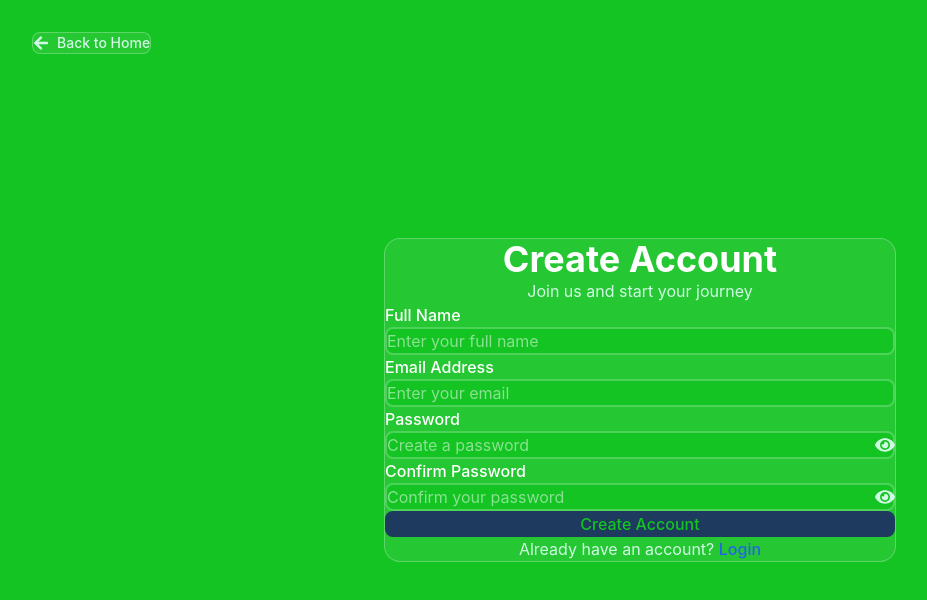
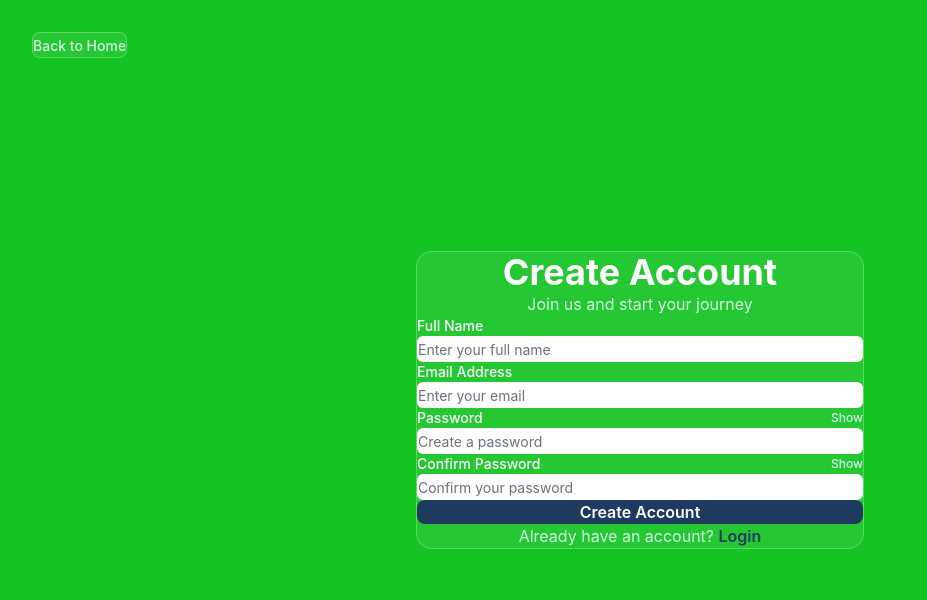
Before and after one commit to faseehR/mern-portfolio, a React (Vite) app in the folder client/: page /signup in a window 1280 px wide. Shown: the top 600 px of the page, without its empty margins (0-927 px from the left). Built offline with nearby package versions, Linux system fonts and the light colour scheme.

Commit message:
Backend Connected  with Authentication Pages

```diff
--- a/client/src/components/Login.jsx
+++ b/client/src/components/Login.jsx
@@ -1,140 +1,186 @@
 import React, { useState } from "react";
 import { Link, useNavigate } from "react-router-dom";
-import { FaEnvelope, FaLock, FaEye, FaEyeSlash, FaArrowLeft } from "react-icons/fa";
+import axios from "axios";
 
 function Login() {
   const [showPassword, setShowPassword] = useState(false);
+
   const [email, setEmail] = useState("");
   const [password, setPassword] = useState("");
+
   const navigate = useNavigate();
 
-  const handleSubmit = (e) => {
+  const handleSubmit = async (e) => {
     e.preventDefault();
-    // Handle login logic here
-    console.log("Login attempted with:", { email, password });
-    // After successful login, navigate to home
+
+    try {
+      const response = await axios.post(
+        "http://localhost:5000/api/auth/login",
+        {
+          email,
+          password,
+        }
+      );
+
+      // Save JWT Token
+      localStorage.setItem("token", response.data.token);
+
+      // Save User Details
+      localStorage.setItem(
+        "user",
+        JSON.stringify(response.data.user)
+      );
+
+      alert(response.data.message);
+
+      // Clear Fields
+      setEmail("");
+      setPassword("");
+
+      // Redirect to Home
       navigate("/");
+
+    } catch (error) {
+      if (error.response) {
+        alert(error.response.data.message);
+      } else {
+        alert("Unable to connect to backend.");
+      }
+
+      console.error(error);
+    }
+  };
+
+  const inputStyle = {
+    backgroundColor: "#ffffff",
+    borderColor: "var(--border-color)",
+    color: "#000000",
   };
 
   return (
-    <div className="min-h-screen flex items-center justify-center py-12 px-4 sm:px-6 lg:px-8 relative"
-         style={{ backgroundColor: "var(--primary-color)" }}>
-
-      {/* Back to Home Button - Top Left */}
+    <div
+      className="min-h-screen flex items-center justify-center py-12 px-4 sm:px-6 lg:px-8 relative"
+      style={{ backgroundColor: "var(--primary-color)" }}
+    >
+      {/* Back to Home Button */}
       <button
         onClick={() => navigate("/")}
-        className="absolute top-6 left-6 sm:top-8 sm:left-8 flex items-center gap-2 px-4 py-2 rounded-lg transition-all duration-300 hover:scale-105"
+        className="absolute top-6 left-6 sm:top-8 sm:left-8 px-4 py-2 rounded-lg transition-all duration-300 hover:scale-105"
         style={{
           backgroundColor: "var(--card-bg)",
           color: "var(--text-secondary)",
           border: "1px solid var(--border-color)",
         }}
       >
-        <FaArrowLeft size={16} />
         <span className="text-sm font-medium">Back to Home</span>
       </button>
 
-      <div className="max-w-lg w-full space-y-8 p-8 sm:p-10 rounded-2xl"
+      <div
+        className="max-w-md w-full space-y-8 p-8 sm:p-10 rounded-2xl"
         style={{
           backgroundColor: "var(--card-bg)",
           border: "1px solid var(--border-color)",
-           }}>
+        }}
+      >
         {/* Header */}
         <div className="text-center">
-          <h2 className="text-3xl sm:text-4xl font-bold" style={{ color: "var(--text-color)" }}>
+          <h2
+            className="text-3xl sm:text-4xl font-bold"
+            style={{ color: "var(--text-color)" }}
+          >
             Welcome Back
           </h2>
-          <p className="mt-2 text-sm sm:text-base" style={{ color: "var(--text-secondary)" }}>
+
+          <p
+            className="mt-2 text-sm sm:text-base"
+            style={{ color: "var(--text-secondary)" }}
+          >
             Sign in to your account
           </p>
         </div>
 
         {/* Login Form */}
-        <form className="mt-8 space-y-6" onSubmit={handleSubmit}>
+        <form className="space-y-5" onSubmit={handleSubmit}>
           {/* Email Field */}
           <div>
-            <label htmlFor="email" className="block text-sm sm:text-base font-medium mb-2"
-                   style={{ color: "var(--text-color)" }}>
+            <label
+              htmlFor="email"
+              className="block text-sm font-medium mb-2"
+              style={{ color: "var(--text-color)" }}
+            >
               Email Address
             </label>
-            <div className="relative">
-              <div className="absolute inset-y-0 left-0 pl-3 sm:pl-4 flex items-center pointer-events-none">
-                <FaEnvelope size={18} className="sm:w-5 sm:h-5" style={{ color: "var(--text-secondary)" }} />
-              </div>
+
             <input
               id="email"
-                name="email"
               type="email"
               autoComplete="email"
               required
               value={email}
               onChange={(e) => setEmail(e.target.value)}
-                className="appearance-none rounded-lg relative block w-full px-3 sm:px-4 py-3 sm:py-4 pl-10 sm:pl-12 border-2 focus:outline-none focus:ring-2 focus:ring-[var(--secondary-color)] text-sm sm:text-base"
-                style={{
-                  backgroundColor: "var(--primary-color)",
-                  borderColor: "var(--border-color)",
-                  color: "var(--text-color)",
-                }}
               placeholder="Enter your email"
+              className="w-full px-4 py-3 rounded-md border focus:outline-none focus:ring-1 focus:ring-[var(--secondary-color)] placeholder:text-sm placeholder:text-gray-500 text-sm sm:text-base"
+              style={inputStyle}
             />
-            </div>
           </div>
 
           {/* Password Field */}
           <div>
-            <label htmlFor="password" className="block text-sm sm:text-base font-medium mb-2"
-                   style={{ color: "var(--text-color)" }}>
+            <div className="flex items-center justify-between mb-2">
+              <label
+                htmlFor="password"
+                className="block text-sm font-medium"
+                style={{ color: "var(--text-color)" }}
+              >
                 Password
               </label>
-            <div className="relative">
-              <div className="absolute inset-y-0 left-0 pl-3 sm:pl-4 flex items-center pointer-events-none">
-                <FaLock size={18} className="sm:w-5 sm:h-5" style={{ color: "var(--text-secondary)" }} />
+              <button
+                type="button"
+                onClick={() => setShowPassword(!showPassword)}
+                className="text-xs font-medium hover:underline"
+                style={{ color: "var(--text-secondary)" }}
+              >
+                {showPassword ? "Hide" : "Show"}
+              </button>
             </div>
+
             <input
               id="password"
-                name="password"
               type={showPassword ? "text" : "password"}
               autoComplete="current-password"
               required
               value={password}
               onChange={(e) => setPassword(e.target.value)}
-                className="appearance-none rounded-lg relative block w-full px-3 sm:px-4 py-3 sm:py-4 pl-10 sm:pl-12 pr-10 sm:pr-12 border-2 focus:outline-none focus:ring-2 focus:ring-[var(--secondary-color)] text-sm sm:text-base"
-                style={{
-                  backgroundColor: "var(--primary-color)",
-                  borderColor: "var(--border-color)",
-                  color: "var(--text-color)",
-                }}
               placeholder="Enter your password"
+              className="w-full px-4 py-3 rounded-md border focus:outline-none focus:ring-1 focus:ring-[var(--secondary-color)] placeholder:text-sm placeholder:text-gray-500 text-sm sm:text-base"
+              style={inputStyle}
             />
-              <button
-                type="button"
-                onClick={() => setShowPassword(!showPassword)}
-                className="absolute inset-y-0 right-0 pr-3 sm:pr-4 flex items-center"
-                style={{ color: "var(--text-secondary)" }}
-              >
-                {showPassword ? <FaEyeSlash size={18} className="sm:w-5 sm:h-5" /> : <FaEye size={18} className="sm:w-5 sm:h-5" />}
-              </button>
-            </div>
           </div>
 
           {/* Login Button */}
           <button
             type="submit"
-            className="w-full flex justify-center py-3 sm:py-4 px-4 border border-transparent rounded-lg text-sm sm:text-base font-medium transition-all duration-300 hover:opacity-80 hover:scale-[1.02]"
+            className="w-full flex justify-center py-3 px-4 rounded-lg text-sm sm:text-base font-semibold transition-all duration-300 hover:opacity-90 mt-2"
             style={{
               backgroundColor: "var(--secondary-color)",
-              color: "var(--primary-color)",
+              color: "#ffffff",
             }}
           >
             Sign In
           </button>
 
-          {/* Sign Up Link */}
+          {/* Signup Link */}
           <div className="text-center pt-2">
-            <p className="text-sm sm:text-base" style={{ color: "var(--text-secondary)" }}>
+            <p
+              className="text-sm sm:text-base"
+              style={{ color: "var(--text-secondary)" }}
+            >
               Don't have an account?{" "}
-              <Link to="/signup" className="font-medium hover:underline"
-                 style={{ color: "#2563eb" }}>
+              <Link
+                to="/signup"
+                className="font-semibold hover:underline"
+                style={{ color: "var(--secondary-color)" }}
+              >
                 Sign up
               </Link>
             </p>
--- a/client/src/components/Signup.jsx
+++ b/client/src/components/Signup.jsx
@@ -1,202 +1,235 @@
 import React, { useState } from "react";
 import { Link, useNavigate } from "react-router-dom";
-import { FaEnvelope, FaLock, FaUser, FaEye, FaEyeSlash, FaArrowLeft } from "react-icons/fa";
+import axios from "axios";
 
 function Signup() {
   const [showPassword, setShowPassword] = useState(false);
   const [showConfirmPassword, setShowConfirmPassword] = useState(false);
+
   const [name, setName] = useState("");
   const [email, setEmail] = useState("");
   const [password, setPassword] = useState("");
   const [confirmPassword, setConfirmPassword] = useState("");
+
   const navigate = useNavigate();
 
-  const handleSubmit = (e) => {
+  const handleSubmit = async (e) => {
     e.preventDefault();
+
+    // Check passwords match
     if (password !== confirmPassword) {
       alert("Passwords do not match!");
       return;
     }
-    // Handle signup logic here
-    console.log("Signup attempted with:", { name, email, password });
-    // After successful signup, navigate to login page
+
+    try {
+      const response = await axios.post(
+        "http://localhost:5000/api/auth/register",
+        {
+          name,
+          email,
+          password,
+        }
+      );
+
+      console.log("Signup Success:", response.data);
+
+      alert(response.data.message);
+
+      // Clear form
+      setName("");
+      setEmail("");
+      setPassword("");
+      setConfirmPassword("");
+
+      // Redirect to Login
       navigate("/login");
+
+    } catch (error) {
+      console.error("Signup Error:", error);
+
+      if (error.response) {
+        console.log("Status:", error.response.status);
+        console.log("Response:", error.response.data);
+
+        alert(error.response.data.message);
+      } else if (error.request) {
+        alert("No response received from backend.");
+      } else {
+        alert("Error: " + error.message);
+      }
+    }
+  };
+
+  const inputStyle = {
+    backgroundColor: "#ffffff",
+    borderColor: "var(--border-color)",
+    color: "#000000",
   };
 
   return (
-    <div className="min-h-screen flex items-center justify-center py-12 px-4 sm:px-6 lg:px-8 relative"
-         style={{ backgroundColor: "var(--primary-color)" }}>
-
-      {/* Back to Home Button - Top Left */}
+    <div
+      className="min-h-screen flex items-center justify-center py-12 px-4 sm:px-6 lg:px-8 relative"
+      style={{ backgroundColor: "var(--primary-color)" }}
+    >
+      {/* Back to Home Button */}
       <button
         onClick={() => navigate("/")}
-        className="absolute top-6 left-6 sm:top-8 sm:left-8 flex items-center gap-2 px-4 py-2 rounded-lg transition-all duration-300 hover:scale-105"
+        className="absolute top-6 left-6 sm:top-8 sm:left-8 px-4 py-2 rounded-lg transition-all duration-300 hover:scale-105"
         style={{
           backgroundColor: "var(--card-bg)",
           color: "var(--text-secondary)",
           border: "1px solid var(--border-color)",
         }}
       >
-        <FaArrowLeft size={16} />
         <span className="text-sm font-medium">Back to Home</span>
       </button>
 
-      <div className="max-w-lg w-full space-y-8 p-8 sm:p-10 rounded-2xl"
+      <div
+        className="max-w-md w-full space-y-8 p-8 sm:p-10 rounded-2xl"
         style={{
           backgroundColor: "var(--card-bg)",
           border: "1px solid var(--border-color)",
-           }}>
+        }}
+      >
         {/* Header */}
         <div className="text-center">
-          <h2 className="text-3xl sm:text-4xl font-bold" style={{ color: "var(--text-color)" }}>
+          <h2
+            className="text-3xl sm:text-4xl font-bold"
+            style={{ color: "var(--text-color)" }}
+          >
             Create Account
           </h2>
-          <p className="mt-2 text-sm sm:text-base" style={{ color: "var(--text-secondary)" }}>
+
+          <p
+            className="mt-2 text-sm sm:text-base"
+            style={{ color: "var(--text-secondary)" }}
+          >
             Join us and start your journey
           </p>
         </div>
 
-        {/* Sign Up Form */}
-        <form className="mt-8 space-y-6" onSubmit={handleSubmit}>
+        {/* Signup Form */}
+        <form className="space-y-5" onSubmit={handleSubmit}>
           {/* Name Field */}
           <div>
-            <label htmlFor="name" className="block text-sm sm:text-base font-medium mb-2"
-                   style={{ color: "var(--text-color)" }}>
+            <label
+              htmlFor="name"
+              className="block text-sm font-medium mb-2"
+              style={{ color: "var(--text-color)" }}
+            >
               Full Name
             </label>
-            <div className="relative">
-              <div className="absolute inset-y-0 left-0 pl-3 sm:pl-4 flex items-center pointer-events-none">
-                <FaUser size={18} className="sm:w-5 sm:h-5" style={{ color: "var(--text-secondary)" }} />
-              </div>
+
             <input
               id="name"
-                name="name"
               type="text"
+              required
               autoComplete="name"
-                required
               value={name}
               onChange={(e) => setName(e.target.value)}
-                className="appearance-none rounded-lg relative block w-full px-3 sm:px-4 py-3 sm:py-4 pl-10 sm:pl-12 border-2 focus:outline-none focus:ring-2 focus:ring-[var(--secondary-color)] text-sm sm:text-base"
-                style={{
-                  backgroundColor: "var(--primary-color)",
-                  borderColor: "var(--border-color)",
-                  color: "var(--text-color)",
-                }}
               placeholder="Enter your full name"
+              className="w-full px-4 py-3 rounded-md border focus:outline-none focus:ring-1 focus:ring-[var(--secondary-color)] placeholder:text-sm placeholder:text-gray-500 text-sm sm:text-base"
+              style={inputStyle}
             />
           </div>
+
+          {/* Email */}
+          <div>
+            <label
+              htmlFor="email"
+              className="block text-sm font-medium mb-2"
+              style={{ color: "var(--text-color)" }}
+            >
+              Email Address
+            </label>
+
+            <input
+              id="email"
+              type="email"
+              required
+              autoComplete="email"
+              value={email}
+              onChange={(e) => setEmail(e.target.value)}
+              placeholder="Enter your email"
+              className="w-full px-4 py-3 rounded-md border focus:outline-none focus:ring-1 focus:ring-[var(--secondary-color)] placeholder:text-sm placeholder:text-gray-500 text-sm sm:text-base"
+              style={inputStyle}
+            />
           </div>
 
-          {/* Email Field */}
+          {/* Password */}
           <div>
-            <label htmlFor="email" className="block text-sm sm:text-base font-medium mb-2"
-                   style={{ color: "var(--text-color)" }}>
-              Email Address
-            </label>
-            <div className="relative">
-              <div className="absolute inset-y-0 left-0 pl-3 sm:pl-4 flex items-center pointer-events-none">
-                <FaEnvelope size={18} className="sm:w-5 sm:h-5" style={{ color: "var(--text-secondary)" }} />
-              </div>
-              <input
-                id="email"
-                name="email"
-                type="email"
-                autoComplete="email"
-                required
-                value={email}
-                onChange={(e) => setEmail(e.target.value)}
-                className="appearance-none rounded-lg relative block w-full px-3 sm:px-4 py-3 sm:py-4 pl-10 sm:pl-12 border-2 focus:outline-none focus:ring-2 focus:ring-[var(--secondary-color)] text-sm sm:text-base"
-                style={{
-                  backgroundColor: "var(--primary-color)",
-                  borderColor: "var(--border-color)",
-                  color: "var(--text-color)",
-                }}
-                placeholder="Enter your email"
-              />
-            </div>
-          </div>
-
-          {/* Password Field */}
-          <div>
-            <label htmlFor="password" className="block text-sm sm:text-base font-medium mb-2"
-                   style={{ color: "var(--text-color)" }}>
+            <div className="flex items-center justify-between mb-2">
+              <label
+                htmlFor="password"
+                className="block text-sm font-medium"
+                style={{ color: "var(--text-color)" }}
+              >
                 Password
               </label>
-            <div className="relative">
-              <div className="absolute inset-y-0 left-0 pl-3 sm:pl-4 flex items-center pointer-events-none">
-                <FaLock size={18} className="sm:w-5 sm:h-5" style={{ color: "var(--text-secondary)" }} />
-              </div>
-              <input
-                id="password"
-                name="password"
-                type={showPassword ? "text" : "password"}
-                autoComplete="new-password"
-                required
-                value={password}
-                onChange={(e) => setPassword(e.target.value)}
-                className="appearance-none rounded-lg relative block w-full px-3 sm:px-4 py-3 sm:py-4 pl-10 sm:pl-12 pr-10 sm:pr-12 border-2 focus:outline-none focus:ring-2 focus:ring-[var(--secondary-color)] text-sm sm:text-base"
-                style={{
-                  backgroundColor: "var(--primary-color)",
-                  borderColor: "var(--border-color)",
-                  color: "var(--text-color)",
-                }}
-                placeholder="Create a password"
-              />
               <button
                 type="button"
                 onClick={() => setShowPassword(!showPassword)}
-                className="absolute inset-y-0 right-0 pr-3 sm:pr-4 flex items-center"
+                className="text-xs font-medium hover:underline"
                 style={{ color: "var(--text-secondary)" }}
               >
-                {showPassword ? <FaEyeSlash size={18} className="sm:w-5 sm:h-5" /> : <FaEye size={18} className="sm:w-5 sm:h-5" />}
+                {showPassword ? "Hide" : "Show"}
               </button>
             </div>
+
+            <input
+              id="password"
+              type={showPassword ? "text" : "password"}
+              required
+              autoComplete="new-password"
+              value={password}
+              onChange={(e) => setPassword(e.target.value)}
+              placeholder="Create a password"
+              className="w-full px-4 py-3 rounded-md border focus:outline-none focus:ring-1 focus:ring-[var(--secondary-color)] placeholder:text-sm placeholder:text-gray-500 text-sm sm:text-base"
+              style={inputStyle}
+            />
           </div>
 
-          {/* Confirm Password Field */}
+          {/* Confirm Password */}
           <div>
-            <label htmlFor="confirm-password" className="block text-sm sm:text-base font-medium mb-2"
-                   style={{ color: "var(--text-color)" }}>
+            <div className="flex items-center justify-between mb-2">
+              <label
+                htmlFor="confirm-password"
+                className="block text-sm font-medium"
+                style={{ color: "var(--text-color)" }}
+              >
                 Confirm Password
               </label>
-            <div className="relative">
-              <div className="absolute inset-y-0 left-0 pl-3 sm:pl-4 flex items-center pointer-events-none">
-                <FaLock size={18} className="sm:w-5 sm:h-5" style={{ color: "var(--text-secondary)" }} />
-              </div>
-              <input
-                id="confirm-password"
-                name="confirm-password"
-                type={showConfirmPassword ? "text" : "password"}
-                autoComplete="new-password"
-                required
-                value={confirmPassword}
-                onChange={(e) => setConfirmPassword(e.target.value)}
-                className="appearance-none rounded-lg relative block w-full px-3 sm:px-4 py-3 sm:py-4 pl-10 sm:pl-12 pr-10 sm:pr-12 border-2 focus:outline-none focus:ring-2 focus:ring-[var(--secondary-color)] text-sm sm:text-base"
-                style={{
-                  backgroundColor: "var(--primary-color)",
-                  borderColor: "var(--border-color)",
-                  color: "var(--text-color)",
-                }}
-                placeholder="Confirm your password"
-              />
               <button
                 type="button"
                 onClick={() => setShowConfirmPassword(!showConfirmPassword)}
-                className="absolute inset-y-0 right-0 pr-3 sm:pr-4 flex items-center"
+                className="text-xs font-medium hover:underline"
                 style={{ color: "var(--text-secondary)" }}
               >
-                {showConfirmPassword ? <FaEyeSlash size={18} className="sm:w-5 sm:h-5" /> : <FaEye size={18} className="sm:w-5 sm:h-5" />}
+                {showConfirmPassword ? "Hide" : "Show"}
               </button>
             </div>
+
+            <input
+              id="confirm-password"
+              type={showConfirmPassword ? "text" : "password"}
+              required
+              autoComplete="new-password"
+              value={confirmPassword}
+              onChange={(e) => setConfirmPassword(e.target.value)}
+              placeholder="Confirm your password"
+              className="w-full px-4 py-3 rounded-md border focus:outline-none focus:ring-1 focus:ring-[var(--secondary-color)] placeholder:text-sm placeholder:text-gray-500 text-sm sm:text-base"
+              style={inputStyle}
+            />
           </div>
 
-          {/* Sign Up Button */}
+          {/* Signup Button */}
           <button
             type="submit"
-            className="w-full flex justify-center py-3 sm:py-4 px-4 border border-transparent rounded-lg text-sm sm:text-base font-medium transition-all duration-300 hover:opacity-80 hover:scale-[1.02]"
+            className="w-full flex justify-center py-3 px-4 rounded-lg text-sm sm:text-base font-semibold transition-all duration-300 hover:opacity-90 mt-2"
             style={{
               backgroundColor: "var(--secondary-color)",
-              color: "var(--primary-color)",
+              color: "#ffffff",
             }}
           >
             Create Account
@@ -204,10 +237,16 @@ function Signup() {
 
           {/* Login Link */}
           <div className="text-center pt-2">
-            <p className="text-sm sm:text-base" style={{ color: "var(--text-secondary)" }}>
+            <p
+              className="text-sm sm:text-base"
+              style={{ color: "var(--text-secondary)" }}
+            >
               Already have an account?{" "}
-              <Link to="/login" className="font-medium hover:underline"
-                 style={{ color: "#2563eb" }}>
+              <Link
+                to="/login"
+                className="font-semibold hover:underline"
+                style={{ color: "var(--secondary-color)" }}
+              >
                 Login
               </Link>
             </p>
```
Lines whose indentation alone changed are shown as unchanged.
